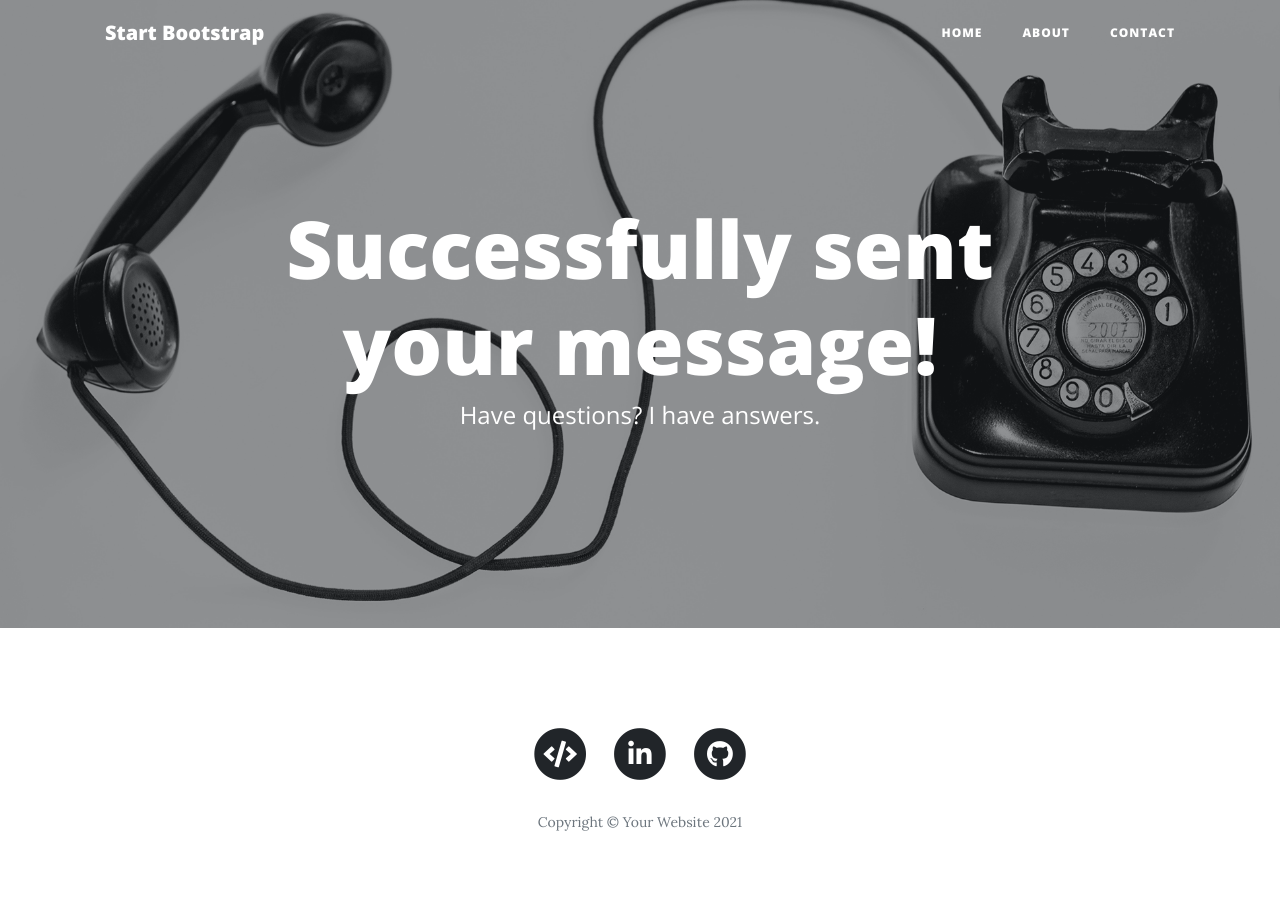
After one commit to ShanuXD/Flask-BLog-Page, a Flask app: template templates/form-entry.html in a window 1280 px wide. The commit adds this page. Run offline with Flask 2, Linux system fonts and the light colour scheme; the template is opened without the code that fills it, so the values that code supplies are empty; some libraries are stand-ins or nearby versions.

Commit message:
contact form completed

```diff
--- a/main.py
+++ b/main.py
@@ -1,8 +1,12 @@
-from flask import Flask, render_template
+from flask import Flask, render_template, request
 import requests
+import smtplib
 
 response = requests.get("https://api.npoint.io/43644ec4f0013682fc0d")
 app = Flask(__name__)
+
+MY_EMAIL = "---------------------------"
+MY_PASSWORD = "----------------------"
 
 print(response.status_code)
 api_data = response.json()
@@ -23,14 +27,29 @@ def contact():
     return render_template("contact.html")
 
 
-@app.route('/blogpost/<int:id>')
-def get_blog(id):
+@app.route('/blogpost/<int:index>')
+def get_blog(index):
     article = ""
     for post in api_data:
-        if id == post['id']:
+        if index == post['id']:
             article = post
     return render_template("post.html", post=article)
 
 
+@app.route('/form-entry', methods=["POST"])
+def data_received():
+    data = request.form
+    send_email(data["name"], data["email"], data["phone"], data["message"])
+    return render_template("form-entry.html")
+
+
+def send_email(name, email, phone, message):
+    email_message = f"Subject:New Message\n\nName: {name}\nEmail: {email}\nPhone: {phone}\nMessage:{message}"
+    with smtplib.SMTP("smtp.gmail.com") as connection:
+        connection.starttls()
+        connection.login(MY_EMAIL, MY_PASSWORD)
+        connection.sendmail(MY_EMAIL, MY_EMAIL, email_message)
+
+
 if __name__ == "__main__":
     app.run(debug=True)
--- a/templates/footer.html
+++ b/templates/footer.html
@@ -5,23 +5,23 @@
         <div class="col-lg-8 col-md-10 mx-auto">
           <ul class="list-inline text-center">
             <li class="list-inline-item">
-              <a href="#">
+              <a href="https://leetcode.com/user7998C/" target="_blank">
                 <span class="fa-stack fa-lg">
                   <i class="fas fa-circle fa-stack-2x"></i>
-                  <i class="fab fa-twitter fa-stack-1x fa-inverse"></i>
+                  <i class="fas fa-code fa-stack-1x fa-inverse"></i>
                 </span>
               </a>
             </li>
             <li class="list-inline-item">
-              <a href="#">
+              <a href="https://www.linkedin.com/in/shantanu-mahato-8813771b0/" target="_blank">
                 <span class="fa-stack fa-lg">
                   <i class="fas fa-circle fa-stack-2x"></i>
-                  <i class="fab fa-facebook-f fa-stack-1x fa-inverse"></i>
+                  <i class="fab fa-linkedin-in fa-stack-1x fa-inverse"></i>
                 </span>
               </a>
             </li>
             <li class="list-inline-item">
-              <a href="#">
+              <a href="https://github.com/ShanuXD" target="_blank" >
                 <span class="fa-stack fa-lg">
                   <i class="fas fa-circle fa-stack-2x"></i>
                   <i class="fab fa-github fa-stack-1x fa-inverse"></i>
--- /dev/null
+++ b/templates/form-entry.html
@@ -0,0 +1,18 @@
+{% include "header.html"%}
+  <!-- Page Header -->
+  <header class="masthead" style="background-image: url({{ url_for('static', filename='img/contact-bg.jpg')}})">
+    <div class="overlay"></div>
+    <div class="container">
+      <div class="row">
+        <div class="col-lg-8 col-md-10 mx-auto">
+          <div class="page-heading">
+            <h1>Successfully sent your message!</h1>
+            <span class="subheading">Have questions? I have answers.</span>
+          </div>
+        </div>
+      </div>
+    </div>
+  </header>
+
+
+{% include "footer.html"%}
--- a/templates/index.html
+++ b/templates/index.html
@@ -23,7 +23,7 @@
       {% for blog_post in all_posts %}
 
       <div class="post-preview">
-        <a href="{{ url_for('get_blog',id=blog_post.id) }}">
+        <a href="{{ url_for('get_blog',index=blog_post.id) }}">
           <h2 class="post-title">
             {{blog_post.title}}
           </h2>
```
Also changed, not shown: templates/contact.html (+5 -5 lines), .travis.yml (deleted), 2 other files.
